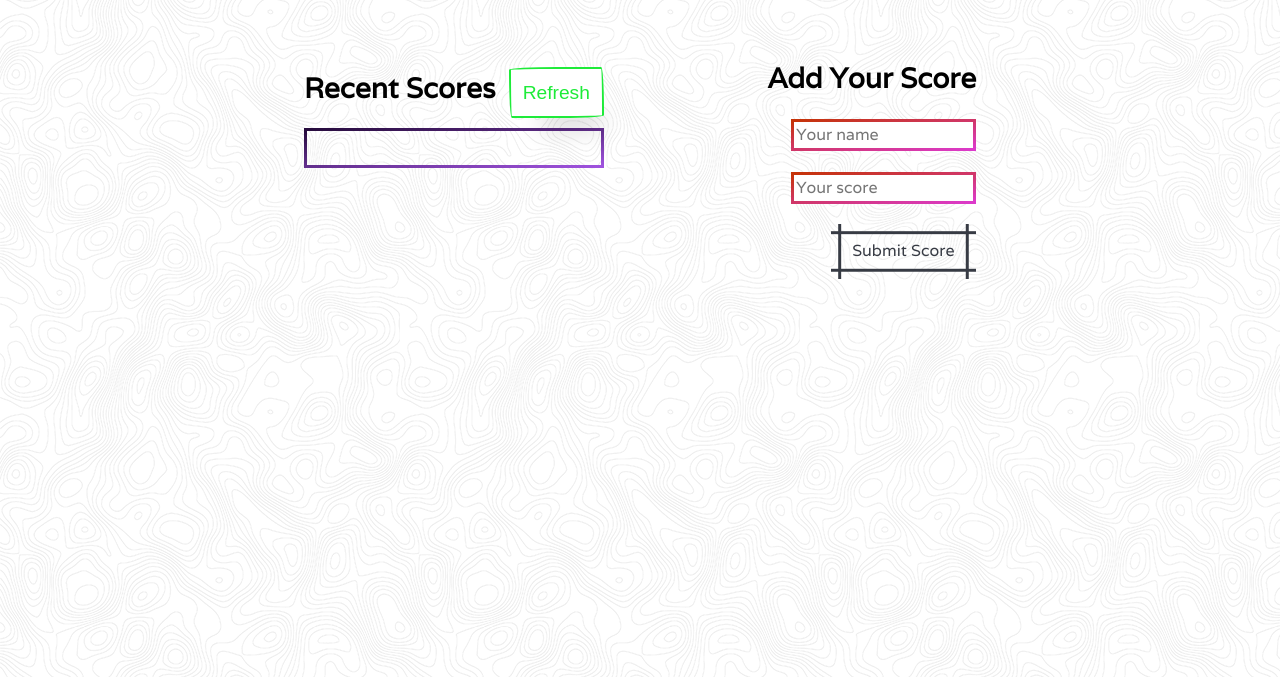
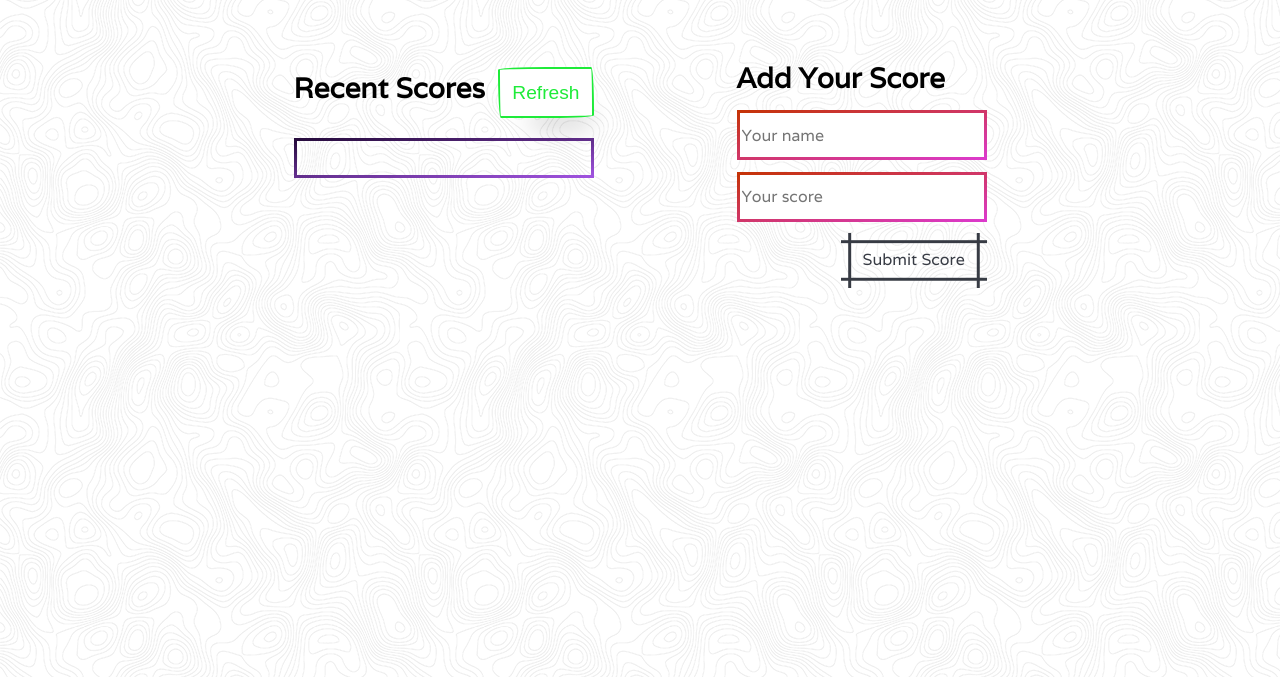
Before and after one commit to MosDevx/LeaderBoard, a website built with webpack: page src/index.html in a window 1280 px wide. Shown: the part 173-850 px from the top of the page. Built offline with nearby package versions, Linux system fonts and the light colour scheme; no server answers; a web font is replaced by a local one.

Commit message:
fnal commit

```diff
--- a/src/index.html
+++ b/src/index.html
@@ -45,7 +45,7 @@
 					<form action="" class="add-form" id="add-form">
 						<input type="text" required id="name-field" placeholder="Your name"/>
 						<input type="number" required id="score-field" placeholder="Your score"/>
-						<input type="submit" value="Submit Score" class="button-89"></input>
+						<button value="Submit Score" class="button-89">Submit Score</button>
 					</form>
 				</section>
 
--- a/src/style.css
+++ b/src/style.css
@@ -129,7 +129,7 @@ h2 {
   display: flex;
   justify-content: space-between;
   margin-top: 10px;
-  margin-bottom: 10px;
+  margin-bottom: 20px;
 }
 
 .add-form {
@@ -145,6 +145,8 @@ input {
   border-width: 3px;
   border-style: solid;
   border-image-slice: 1;
+  height: 50px;
+  width: 250px;
 }
 
 /* remove arrows from number input field */
```
Also changed, not shown: dist/index.html, dist/main.js.
